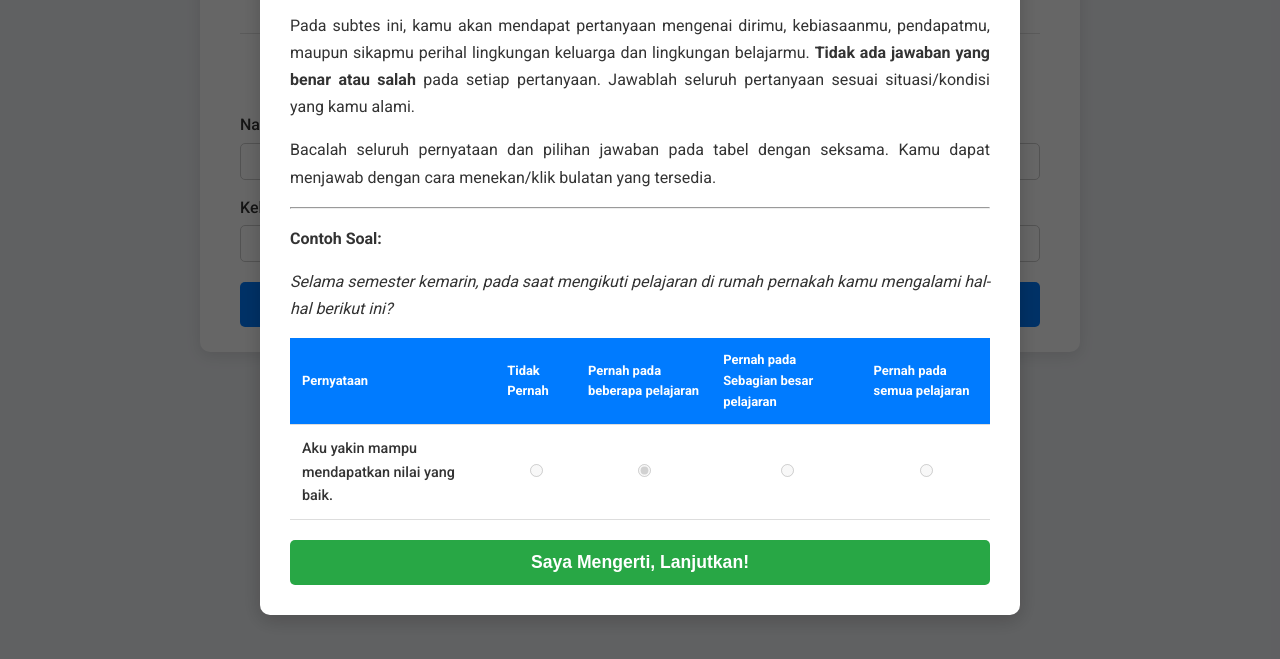
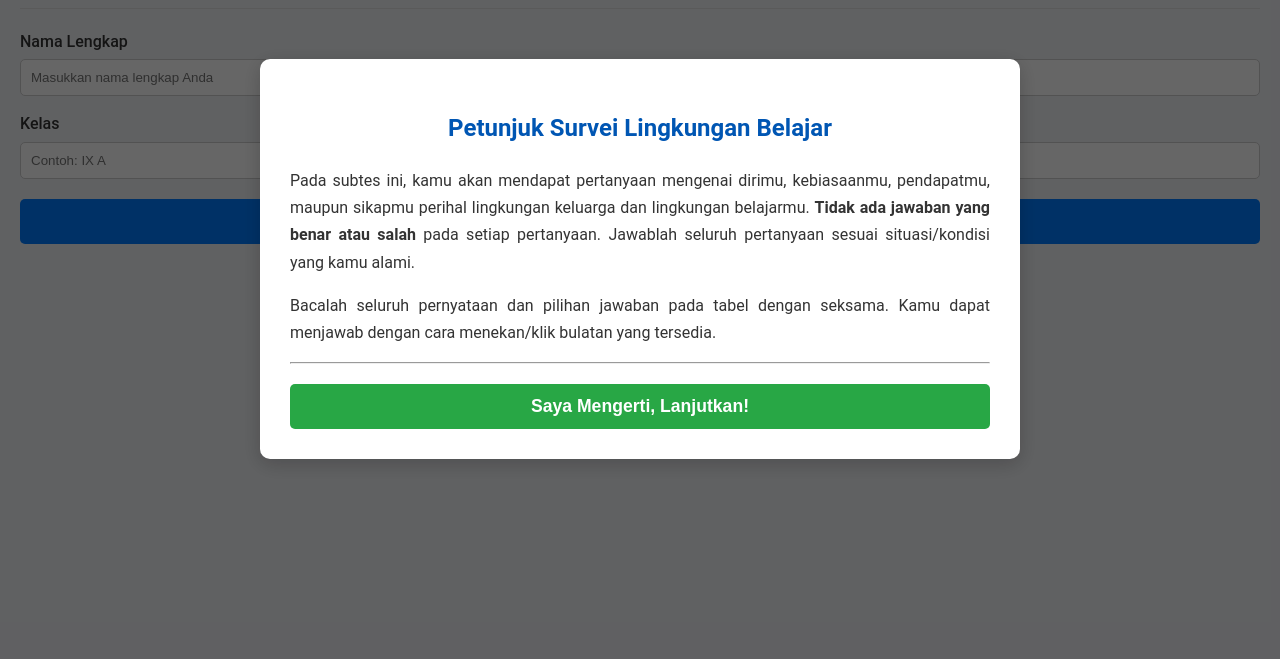
Before and after one commit to pakteguhcom/slb, a plain HTML site: page index.html in a window 1280 px wide. Shown: the part 141-800 px from the top of the page. Drawn offline with Linux system fonts and the light colour scheme.

Commit message:
Update index.html

```diff
--- a/index.html
+++ b/index.html
@@ -7,7 +7,7 @@
     <link rel="stylesheet" href="style.css">
     <link rel="preconnect" href="https://fonts.googleapis.com">
     <link rel="preconnect" href="https://fonts.gstatic.com" crossorigin>
-    <link href="https://fonts.googleapis.com/css2?family=Roboto:wght@400;500;700&display=swap" rel="stylesheet">
+    <link href="https://fonts.googleapis.com/css2?family=Inter:wght@400;500;700&display=swap" rel="stylesheet">
 </head>
 <body>
 
@@ -17,49 +17,30 @@
             <p>Pada subtes ini, kamu akan mendapat pertanyaan mengenai dirimu, kebiasaanmu, pendapatmu, maupun sikapmu perihal lingkungan keluarga dan lingkungan belajarmu. <strong>Tidak ada jawaban yang benar atau salah</strong> pada setiap pertanyaan. Jawablah seluruh pertanyaan sesuai situasi/kondisi yang kamu alami.</p>
             <p>Bacalah seluruh pernyataan dan pilihan jawaban pada tabel dengan seksama. Kamu dapat menjawab dengan cara menekan/klik bulatan yang tersedia.</p>
             <hr>
-            <p><strong>Contoh Soal:</strong></p>
-            <p><i>Selama semester kemarin, pada saat mengikuti pelajaran di rumah pernakah kamu mengalami hal-hal berikut ini?</i></p>
-            <table class="question-table example-table">
-                 <thead>
-                    <tr>
-                        <th>Pernyataan</th>
-                        <th>Tidak Pernah</th>
-                        <th>Pernah pada beberapa pelajaran</th>
-                        <th>Pernah pada Sebagian besar pelajaran</th>
-                        <th>Pernah pada semua pelajaran</th>
-                    </tr>
-                </thead>
-                <tbody>
-                    <tr>
-                        <td>Aku yakin mampu mendapatkan nilai yang baik.</td>
-                        <td><input type="radio" name="contoh" disabled></td>
-                        <td><input type="radio" name="contoh" checked disabled></td>
-                        <td><input type="radio" name="contoh" disabled></td>
-                        <td><input type="radio" name="contoh" disabled></td>
-                    </tr>
-                </tbody>
-            </table>
             <button id="close-instructions-btn">Saya Mengerti, Lanjutkan!</button>
         </div>
     </div>
 
-    <div class="container">
+    <div class="main-container">
         <header>
             <h1>Survei Lingkungan Belajar</h1>
             <p>Isi data diri dan jawab semua pertanyaan dengan jujur sesuai kondisimu.</p>
         </header>
 
+        <div id="progress-container" class="hidden">
+            <div id="progress-bar"></div>
+        </div>
+
         <div id="info-section">
-            <h2>Data Siswa</h2>
             <div class="info-input">
-                <label for="namaSiswa">Nama Lengkap:</label>
-                <input type="text" id="namaSiswa" name="namaSiswa" required>
+                <label for="namaSiswa">Nama Lengkap</label>
+                <input type="text" id="namaSiswa" name="namaSiswa" placeholder="Masukkan nama lengkap Anda" required>
             </div>
             <div class="info-input">
-                <label for="kelasSiswa">Kelas:</label>
-                <input type="text" id="kelasSiswa" name="kelasSiswa" required>
+                <label for="kelasSiswa">Kelas</label>
+                <input type="text" id="kelasSiswa" name="kelasSiswa" placeholder="Contoh: IX A" required>
             </div>
-             <button id="start-survey-btn">Mulai Survei</button>
+             <button id="start-survey-btn" class="button-primary">Mulai Survei</button>
         </div>
 
 
@@ -67,12 +48,14 @@
             </form>
 
         <div id="result-section" class="hidden">
-            <h2>Hasil Analisis Survei Lingkungan Belajar</h2>
-            <p><strong>Nama:</strong> <span id="result-nama"></span></p>
-            <p><strong>Kelas:</strong> <span id="result-kelas"></span></p>
+            <h2>Hasil Analisis Survei</h2>
+            <div class="result-info">
+                <p><strong>Nama:</strong> <span id="result-nama"></span></p>
+                <p><strong>Kelas:</strong> <span id="result-kelas"></span></p>
+            </div>
             <div id="analysis-content">
                 </div>
-            <button id="restart-survey-btn">Ulangi Survei</button>
+            <button id="restart-survey-btn" class="button-primary">Ulangi Survei</button>
         </div>
     </div>
 
```
